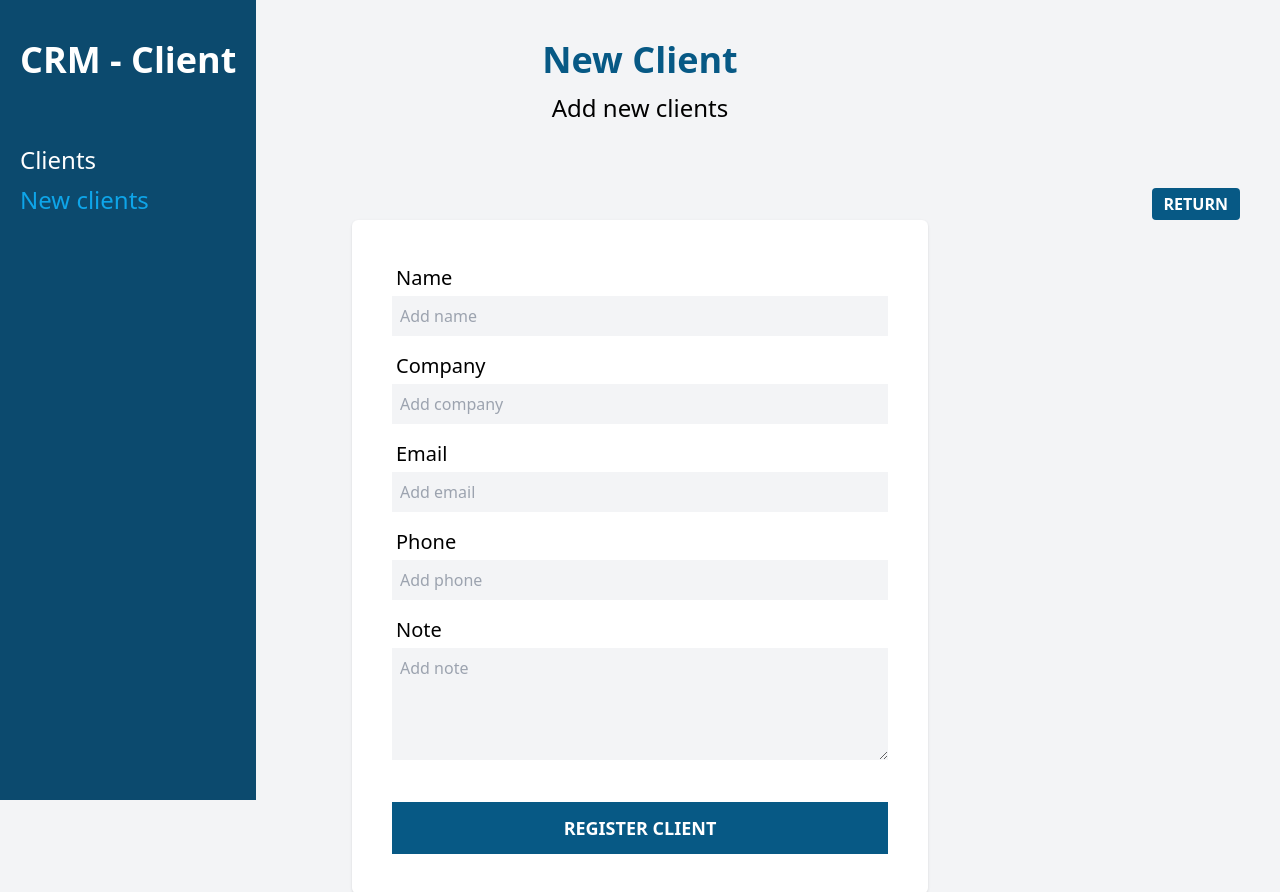
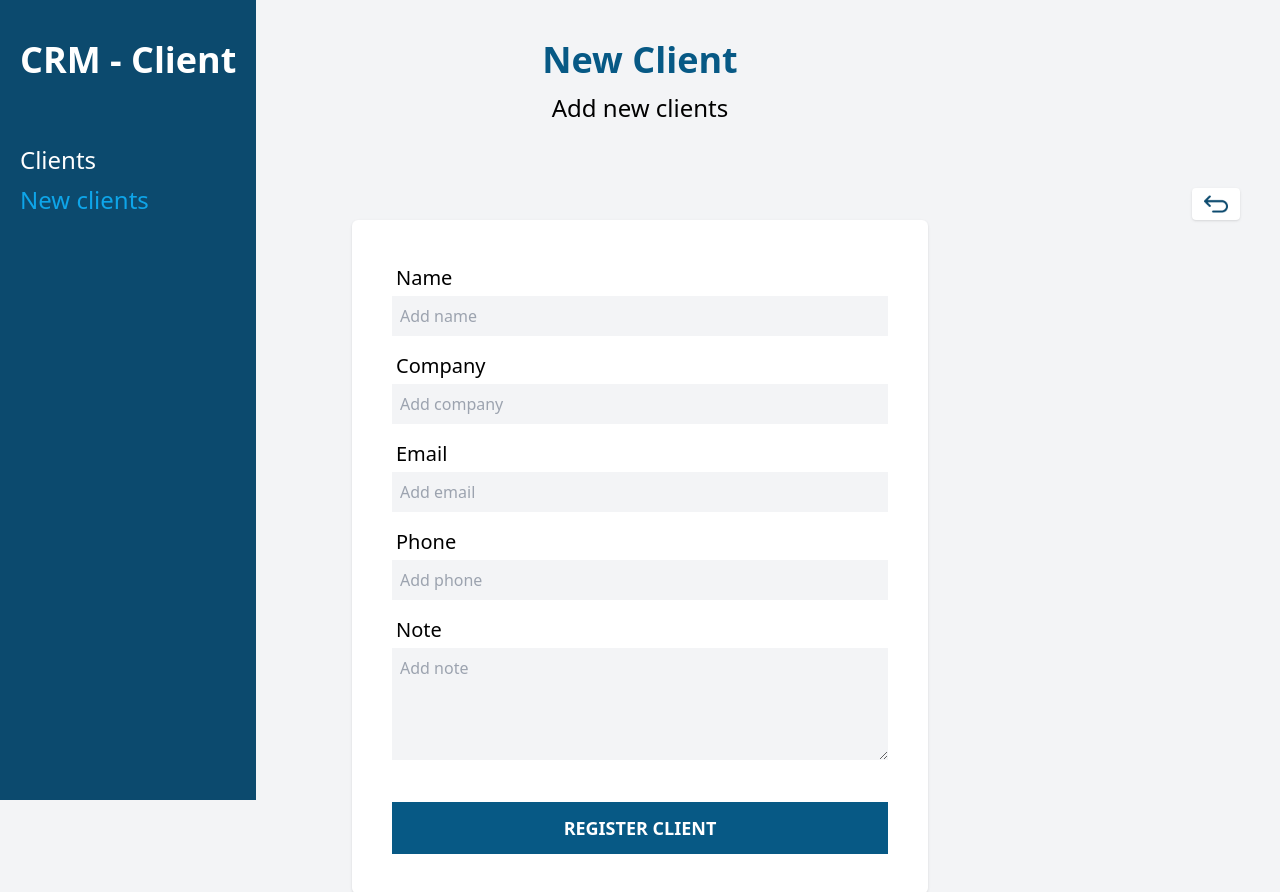
Before and after one commit to ericseparovic/customer-crm-adm, a React (Vite) app: page /clients/new in a window 1280 px wide. Built offline with nearby package versions, Linux system fonts and the light colour scheme.

Commit message:
Add icon button return

```diff
--- a/src/pages/NewClient.jsx
+++ b/src/pages/NewClient.jsx
@@ -1,6 +1,7 @@
 import { useNavigate, Form, useActionData } from 'react-router-dom';
 import FormCliente from '../components/FormClient';
 import Error from '../components/Error';
+import IconReturn from '../assets/return.png';
 
 export async function action({ request }) {
 	const formData = await request.formData();
@@ -33,9 +34,9 @@ function NewClient() {
 
 			<div className='flex justify-end'>
 				<button
-					className='bg-sky-800 px-3 py-1 text-white rounded font-bold uppercase'
+					className='px-3 py-1 text-white rounded font-bold uppercase shadow bg-white'
 					onClick={() => navigate('/')}>
-					Return
+					<img className='w-6' src={IconReturn} alt='icon-return' />
 				</button>
 			</div>
 			<div className='bg-white shadow rounded-md md:w-3/4 mx-auto px-10 py-10 max-w-xl'>
```
Also changed, not shown: src/assets/return.png (added).
